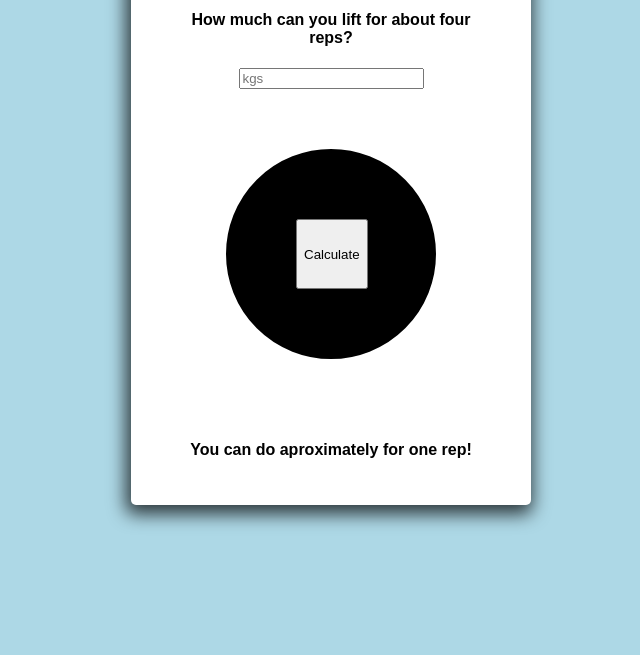
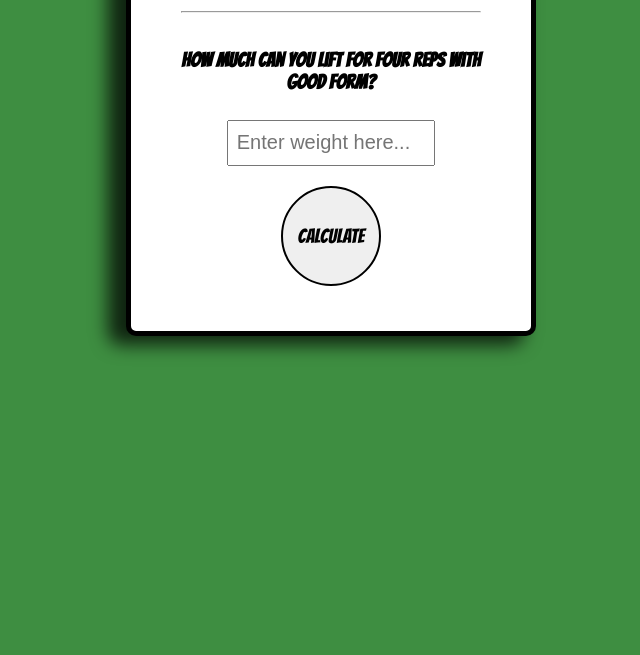
Before and after one commit to kurt-peniket/one_rm_calc, a plain HTML site: page index.html in a window 1280 px wide. Shown: the part 145-800 px from the top of the page, without its empty margins (309-949 px from the left). Drawn offline with Linux system fonts and the light colour scheme.

Commit message:
css updates

```diff
--- a/index.html
+++ b/index.html
@@ -4,24 +4,25 @@
     <meta charset="UTF-8">
     <meta name="viewport" content="width=device-width, initial-scale=1.0">
     <link rel="stylesheet" href="styles.css">
+    <link href="https://fonts.googleapis.com/css2?family=Bangers&display=swap" rel="stylesheet">
     <title>One Rep Max Calculator</title>
 </head>
 <body>
     <div class="box">
         <div class="card">
             <div>
-                <h1 class="title">One Rep Max</h1>
+                <h1 class="title">One Rep Max</h1><hr>
             </div>
             <div class="wrapper">
                 <div>
-                    <h4>How much can you lift for about four reps?</h4>
-                    <input type="number" id="n" placeholder="kgs">
+                    <h4>How much can you lift for four reps with good form?</h4>
+                    <input type="number" id="n" placeholder="Enter weight here...">
                     </div>
                         <div class="button-area">
                             <button id="btn">Calculate</button>
                         </div>
-                        <div class="results">
-                        <h4>You can do aproximately <span id="resultN"></span> for one rep!</h4>
+                        <div class="results" >
+                        <h4 id="resultN"></h4>
                     </div>
                 </div>
             </div>
--- a/index.js
+++ b/index.js
@@ -1,11 +1,18 @@
 const btn = document.getElementById('btn');
+const input = document.getElementById('n');
 
-btn.addEventListener('click', function() {
+//Listener for live updating
+input.addEventListener('keyup', calc);
+
+//Listener for update on button click
+btn.addEventListener('click', calc);
+
+function calc () {
     let n = document.getElementById('n').value;
     document.getElementById('resultN').style.display = 'flex';
 
-    return n == !isNaN ? document.getElementById('resultN').textContent = ('Please enter a number')
-    : document.getElementById('resultN').textContent = (`${(n * 1.1307 + 0.6998).toFixed(1)}kgs`);
-})
+    return n == !isNaN ? document.getElementById('resultN').textContent = ('Please enter a number!')
+    : document.getElementById('resultN').innerHTML = (`You can lift about&nbsp;<span id="numbers">${(n * 1.1307 + 0.6998).toFixed(1)}kgs</span> for one rep!`);
+}
 
 // You can do aproximately ${(n * 1.1307 + 0.6998).toFixed(1)}kg for one rep!
--- a/styles.css
+++ b/styles.css
@@ -4,15 +4,17 @@ html, body {
 }
 
 body {
-    font-family: Arial, Helvetica, sans-serif;
+    font-family: 'Bangers', cursive;
+    font-size: 20px;
     text-align: center;
-    background-color: lightblue;
+    background-color:  #3e8e41;
 }
 
 .title {
     text-transform: uppercase;
     color: white;
     background-color: black;
+    border-radius: 5%;
 }
 
 .box {
@@ -31,8 +33,9 @@ body {
     height: auto;
     margin: 5%;
     text-align: center;
-    border-radius: 5px;
-    box-shadow: -2px 6px 18px 3px rgba(0,0,0,0.75);
+    border-radius: 10px;
+    box-shadow: -15px 6px 18px 3px rgba(0,0,0,0.75);
+    border: 5px solid black;
 }
 
 .wrapper {
@@ -40,21 +43,42 @@ body {
     flex-direction: column;
     align-content: space-between;
     align-items: center;
+}
+
+input {
+    text-align: center;
+    font-size: 20px;
+    width: 200px;
+    height: 40px;
+}
+
+#btn {
+    margin: 20px;
+    border: 2px solid black;
+    border-radius: 100px;
+    height:100px;
+    width:100px;
+    outline: none;
+    text-transform: uppercase;
+    font-family: 'Bangers', cursive;
+    font-size: 20px;
 
 }
 
-.button-area {
-    width: 70px;
-    height: 70px;
-    border: 70px solid black;
-    border-radius: 120px;
-    margin: 20%;
-    font-size: 40px;
-    display: flex;
+#btn:hover {background-color: #3e8e41}
+
+#btn:active {
+  background-color: #3e8e41;
+  box-shadow: 0 5px #666;
+  transform: translateY(4px);
 }
 
 #resultN {
     display: none;
-    background-color: yellow;
-    font-size: 1.5rem;
 }
+
+#numbers {
+    background-color: #3e8e41;
+    font-size: 2rem;
+
+}
```
